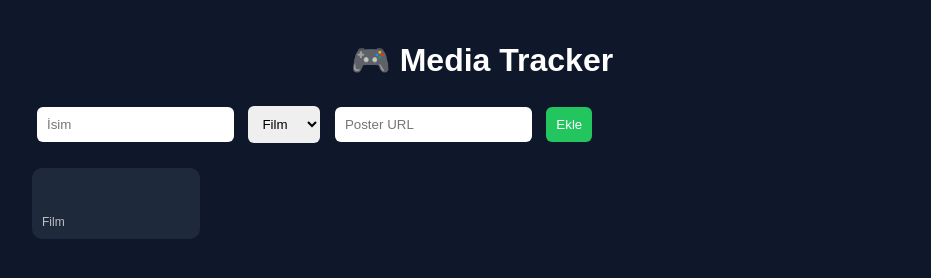
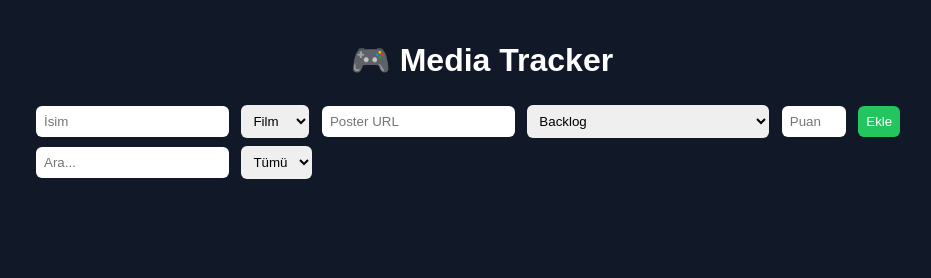
Before and after one commit to Memmts/media-tracker, a plain HTML site: page index.html in a window 1280 px wide. Both pictures are taken after a click on the button "Ekle". Shown: the whole page, without its empty margins (158-1089 px from the left). Drawn offline with Linux system fonts and the light colour scheme.

Commit message:
Update index.html

```diff
--- a/index.html
+++ b/index.html
@@ -3,68 +3,28 @@
 <head>
 <meta charset="UTF-8">
 <meta name="viewport" content="width=device-width, initial-scale=1.0">
-<title>Media Tracker</title>
-
+<title>Media Tracker - Fonksiyonel</title>
 <style>
 body{
   font-family: Arial;
-background:#0f172a;
+  background:#111827;
   color:white;
   margin:0;
   padding:20px;
 }
-
-h1{
-text-align:center;
-}
-
-.container{
-max-width:900px;
-margin:auto;
-}
-
-input,select,button{
-padding:10px;
-margin:5px;
-border-radius:6px;
-border:none;
-}
-
-button{
-background:#22c55e;
-color:white;
-cursor:pointer;
-}
-
-.grid{
-display:grid;
-grid-template-columns:repeat(auto-fill,minmax(160px,1fr));
-gap:15px;
-margin-top:20px;
-}
-
-.card{
-background:#1e293b;
-padding:10px;
-border-radius:10px;
-}
-
-.card img{
-width:100%;
-border-radius:6px;
-}
-
-.type{
-font-size:12px;
-opacity:0.7;
-}
+h1{text-align:center;}
+.container{max-width:900px;margin:auto;}
+input,select,button{padding:8px;margin:4px;border-radius:6px;border:none;}
+button{background:#22c55e;color:white;cursor:pointer;}
+.grid{display:grid;grid-template-columns:repeat(auto-fill,minmax(150px,1fr));gap:15px;margin-top:20px;}
+.card{background:#1f2937;padding:10px;border-radius:10px;position:relative;}
+.card img{width:100%;border-radius:6px;}
+.card .delete{position:absolute;top:5px;right:5px;background:red;color:white;border:none;border-radius:4px;padding:2px 6px;cursor:pointer;}
+.card .status, .card .score{font-size:12px;opacity:0.8;}
 </style>
 </head>
-
 <body>
-
 <div class="container">
-
 <h1>🎮 Media Tracker</h1>
 
 <input id="title" placeholder="İsim">
@@ -74,61 +34,79 @@
 <option>Kitap</option>
 <option>Oyun</option>
 </select>
-
 <input id="poster" placeholder="Poster URL">
+<select id="status">
+<option>Backlog</option>
+<option>Oynuyorum / İzliyorum / Okuyorum</option>
+<option>Tamamlandı</option>
+</select>
+<input id="score" type="number" placeholder="Puan (0-10)" min="0" max="10">
 
 <button onclick="addItem()">Ekle</button>
+<input id="search" placeholder="Ara..." oninput="render()">
+<select id="filter" onchange="render()">
+<option value="all">Tümü</option>
+<option value="Film">Film</option>
+<option value="Dizi">Dizi</option>
+<option value="Kitap">Kitap</option>
+<option value="Oyun">Oyun</option>
+</select>
 
 <div class="grid" id="grid"></div>
-
 </div>
 
 <script>
+let items = JSON.parse(localStorage.getItem("items") || "[]");
 
-let items = JSON.parse(localStorage.getItem("items") || "[]")
-
-function save(){
-localStorage.setItem("items",JSON.stringify(items))
-}
+function save(){localStorage.setItem("items",JSON.stringify(items))}
 
 function render(){
+  let grid=document.getElementById("grid");
+  grid.innerHTML="";
+  let searchVal = document.getElementById("search").value.toLowerCase();
+  let filterVal = document.getElementById("filter").value;
 
-let grid=document.getElementById("grid")
-grid.innerHTML=""
+  items.forEach((item,index)=>{
+    if(filterVal!=="all" && item.type!==filterVal) return;
+    if(searchVal && !item.title.toLowerCase().includes(searchVal)) return;
 
-items.forEach(item=>{
-
-let card=document.createElement("div")
-card.className="card"
-
+    let card=document.createElement("div");
+    card.className="card";
     card.innerHTML=`
-<img src="${item.poster}">
+      <button class="delete" onclick="deleteItem(${index})">X</button>
+      <img src="${item.poster}" alt="${item.title}">
       <h3>${item.title}</h3>
+      <div class="status">${item.status}</div>
+      <div class="score">Puan: ${item.score || "-"}</div>
       <div class="type">${item.type}</div>
-`
-
-grid.appendChild(card)
-
-})
-
+    `;
+    grid.appendChild(card);
+  });
 }
 
 function addItem(){
+  let title=document.getElementById("title").value;
+  let type=document.getElementById("type").value;
+  let poster=document.getElementById("poster").value || "https://via.placeholder.com/150x220?text=No+Image";
+  let status=document.getElementById("status").value;
+  let score=document.getElementById("score").value;
 
-let title=document.getElementById("title").value
-let type=document.getElementById("type").value
-let poster=document.getElementById("poster").value
+  if(!title) {alert("Başlık gir!"); return;}
 
-items.push({title,type,poster})
-
-save()
-render()
-
+  items.push({title,type,poster,status,score});
+  save();
+  render();
 }
 
-render()
+function deleteItem(index){
+  if(confirm("Silmek istediğine emin misin?")){
+    items.splice(index,1);
+    save();
+    render();
+  }
+}
 
+render();
 </script>
-
 </body>
 </html>
```
Lines whose indentation alone changed are shown as unchanged.
